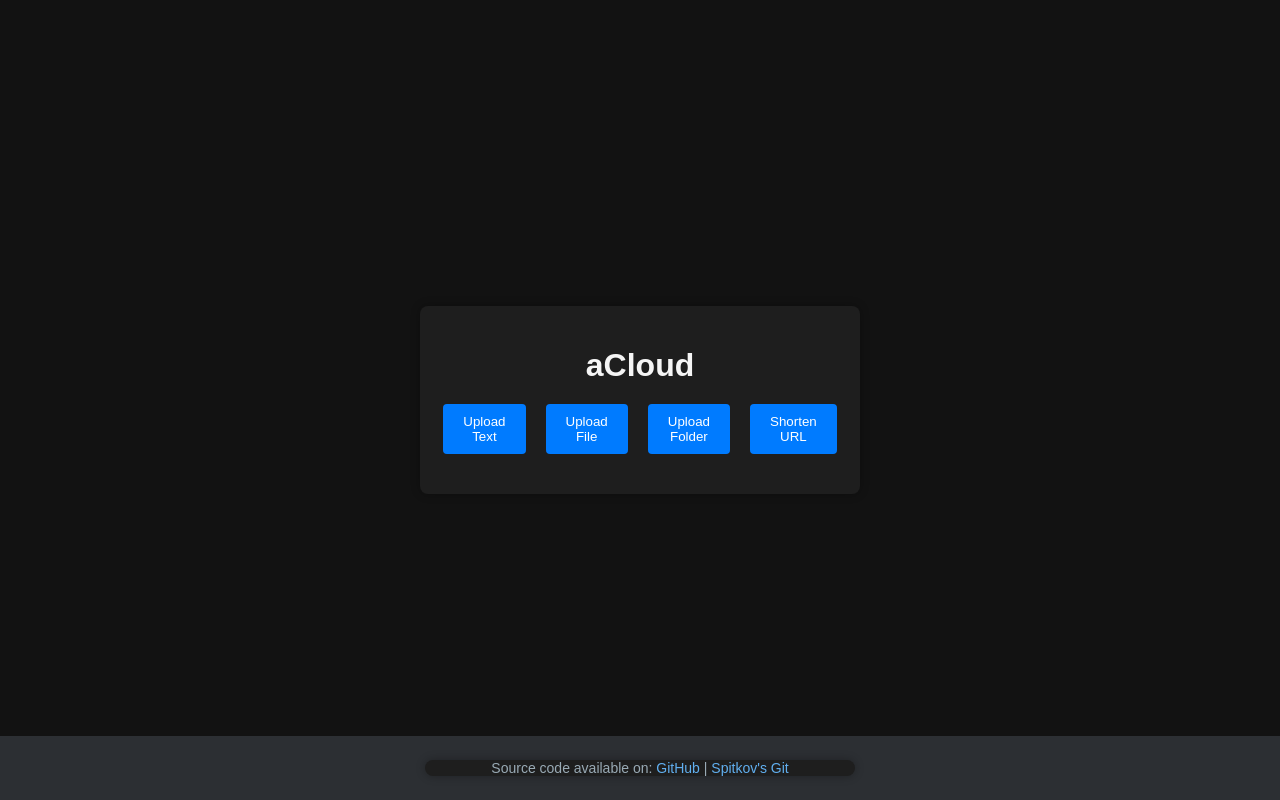
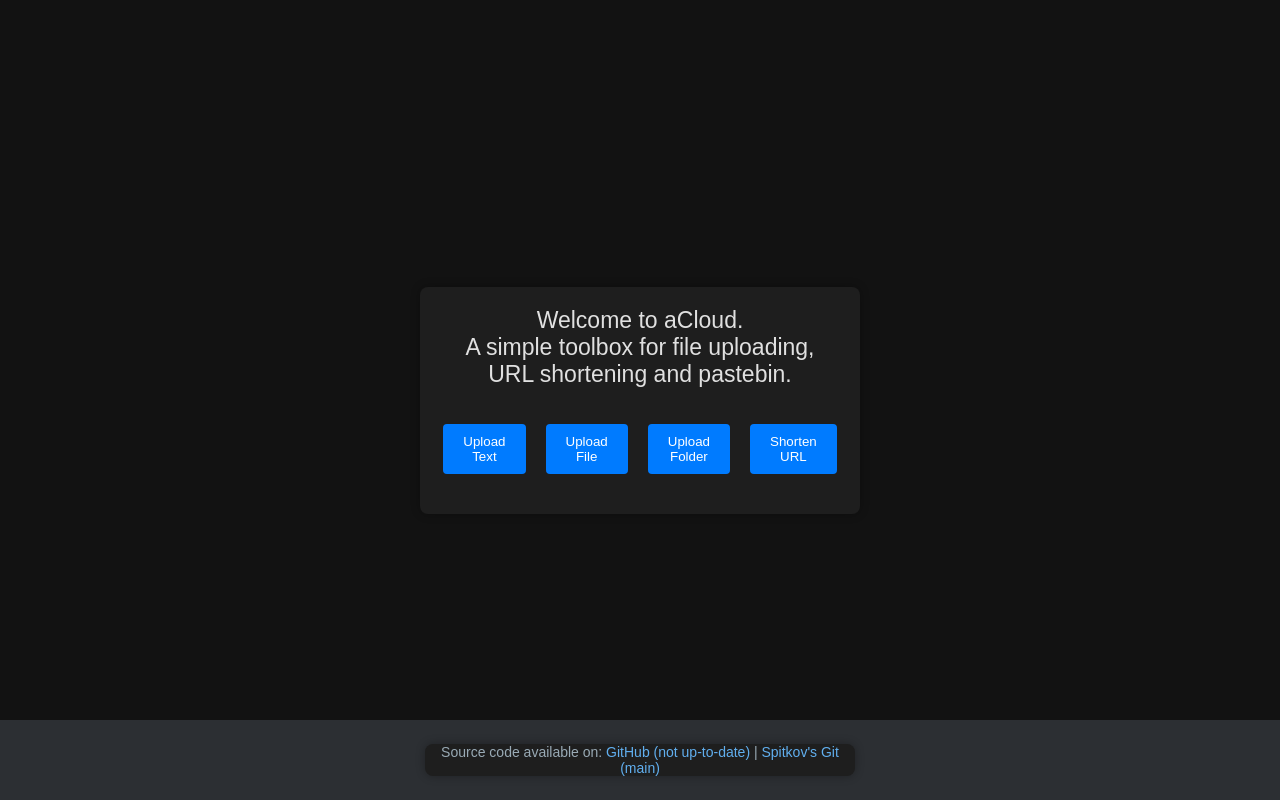
Before and after one commit to RJStudios/aCloud, a Flask app: page / in a window 1280 px wide. Run offline with Flask 3, Linux system fonts and the light colour scheme.

Commit message:
type-writer effect with no cursor woooo

```diff
--- a/templates/index.html
+++ b/templates/index.html
@@ -101,11 +101,45 @@
             padding: 0 15px;
         }
 
+.typewriter-container {
+    font-size: 23px;
+    text-align: center;
+    white-space: nowrap;
+    overflow: hidden;
+    position: relative;
+}
+
+.typewriter-text {
+    display: inline-block;
+    white-space: nowrap;
+}
+
+.cursor {
+    display: inline-block;
+    width: 10px;
+    height: 1em;
+    background-color: #ff69b4;
+    animation: blink 0.7s step-end infinite;
+    position: absolute;
+    right: 0;
+    bottom: 0;
+}
+
+@keyframes blink {
+    50% {
+        background-color: transparent;
+    }
+}
     </style>
 </head>
 <body>
+
     <div class="container">
-        <h1>aCloud</h1>
+        <div class="typewriter-container">
+            <span id="typewriter-text" class="typewriter-text"></span><span id="cursor" class="cursor"></span>
+        </div>
+    </br>
+</br>
         <div class="upload-options">
             <button id="textUploadBtn" onclick="showForm('text')">Upload Text</button>
             <button id="fileUploadBtn" onclick="showForm('file')">Upload File</button>
@@ -147,7 +181,75 @@
             </div>
         </div>
     </div>
-    <script>
+
+
+<script>
+
+document.addEventListener("DOMContentLoaded", function() {
+    const message1 = "Welcome to aCloud.";
+    const message2 = "\n A simple toolbox for file uploading,\n URL shortening and pastebin.";
+    const typewriterTextElement = document.getElementById('typewriter-text');
+    const cursorElement = document.getElementById('cursor');
+    const typingSpeed = 70;
+
+    function typeMessage(message, callback) {
+        let index = 0;
+
+        function typeCharacter() {
+            if (index < message.length) {
+                if (message[index] === '\n') {
+                    typewriterTextElement.innerHTML += '<br>';
+                } else {
+                    typewriterTextElement.innerHTML += message[index];
+                }
+                index++;
+                updateCursorPosition();
+                setTimeout(typeCharacter, typingSpeed);
+            } else if (callback) {
+                setTimeout(callback, typingSpeed);
+            }
+        }
+
+        typeCharacter();
+    }
+
+    function updateCursorPosition() {
+
+        const textRect = typewriterTextElement.getBoundingClientRect();
+        cursorElement.style.left = (textRect.width + textRect.left - cursorElement.offsetWidth) + 'px';
+    }
+
+    typeMessage(message1, function() {
+        typeMessage(message2);
+    });
+});;
+
+
+document.getElementById('uploadForm').onsubmit = function(e) {
+    e.preventDefault();
+    var formData = new FormData(this);
+    var xhr = new XMLHttpRequest();
+    xhr.open('POST', '/upload/file', true);
+
+    xhr.upload.onprogress = function(e) {
+        if (e.lengthComputable) {
+            var percentComplete = (e.loaded / e.total) * 100;
+            document.getElementById('progressBar').style.display = 'block';
+            document.getElementById('progressBar').value = percentComplete;
+        }
+    };
+
+    xhr.onload = function() {
+        if (xhr.status === 200) {
+            alert('Upload complete!');
+            document.getElementById('progressBar').style.display = 'none';
+        } else {
+            alert('Upload failed.');
+        }
+    };
+    xhr.send(formData);
+};
+
         function showForm(type) {
             document.querySelectorAll('.upload-form').forEach(form => {
                 form.classList.remove('active');
@@ -225,8 +327,8 @@
 <footer class="footer">
     <div class="container">
         <p class="footer-text">Source code available on:
-            <a href="https://github.com/realcgcristi/order" target="_blank">GitHub</a> |
-            <a href="https://git.spitkov.hu/cgcristi/aCloud" target="_blank">Spitkov's Git</a>
+            <a href="https://github.com/realcgcristi/order" target="_blank">GitHub (not up-to-date)</a> |
+            <a href="https://git.spitkov.hu/cgcristi/aCloud" target="_blank">Spitkov's Git (main)</a>
         </p>
     </div>
 </footer>
```
